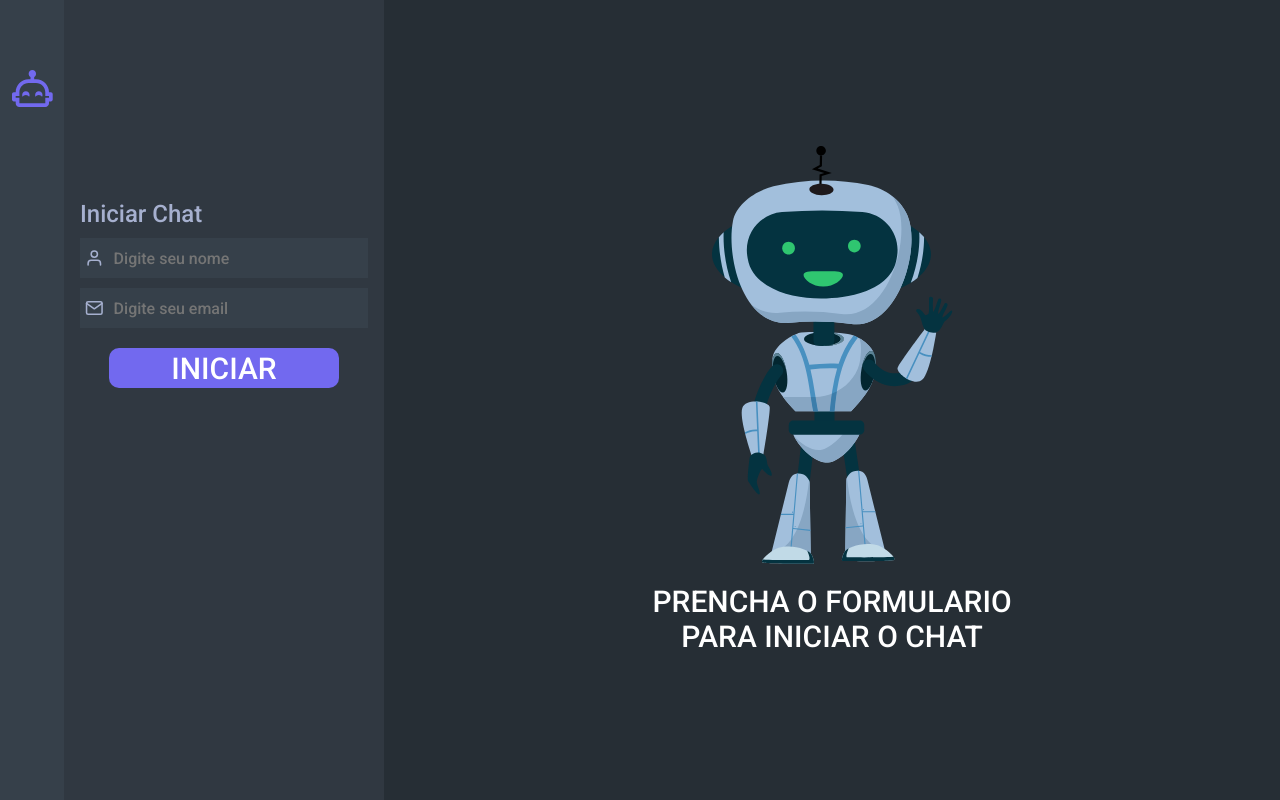
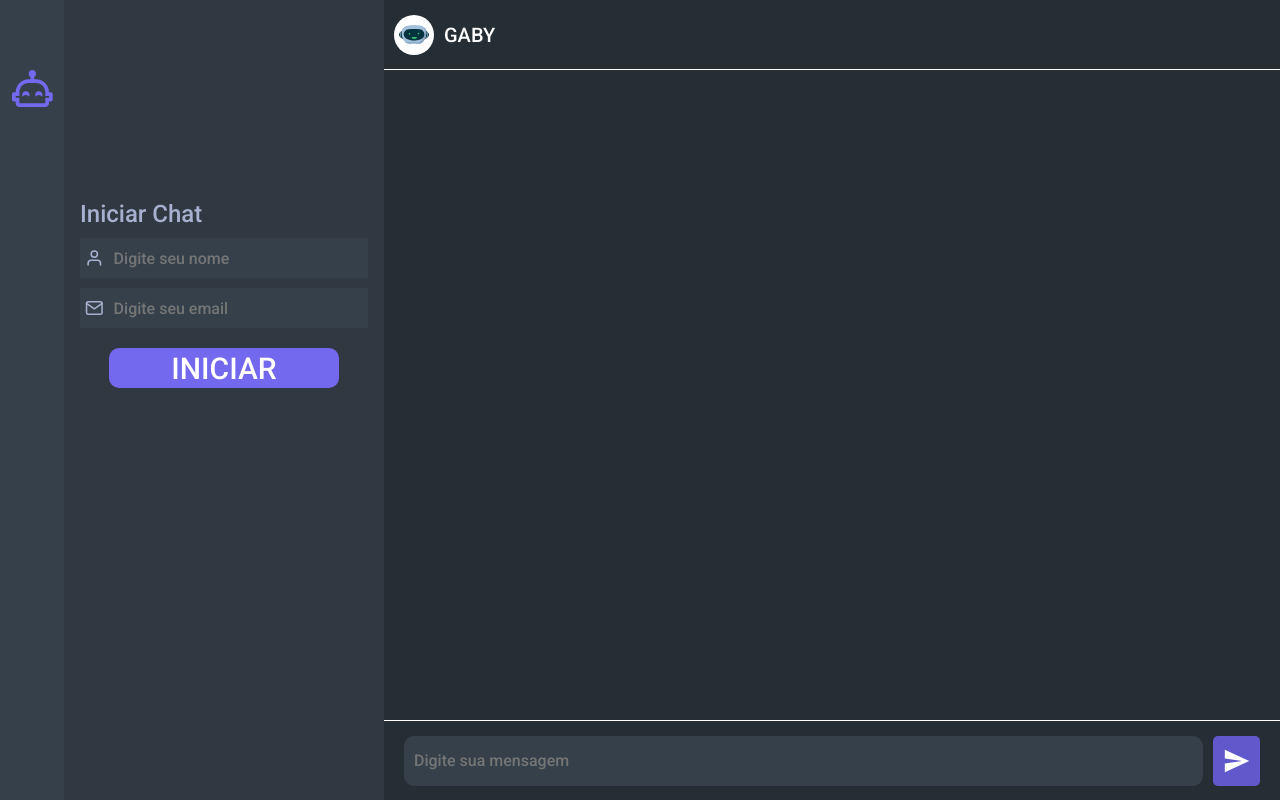
Before and after one commit to wlborges/web-guia-proff, a React (Create React App) app: page / in a window 1280 px wide. Built offline with nearby package versions, Linux system fonts and the light colour scheme.

Commit message:
create header and footer chat

```diff
--- a/src/components/chat/index.tsx
+++ b/src/components/chat/index.tsx
@@ -1,19 +1,38 @@
+import { useState } from 'react'
 import RobotImg from '../../assets/images/robot-img.svg'
+import RobotHead from '../../assets/images/robot-head.svg'
+import { IoMdSend } from 'react-icons/io'
+
 import './styles.css'
 const Chat = () => {
-    return(
+    const [session, setSession] = useState(true)
+    return (
         <div id="chat">
+            {
+                !session &&
                 <div className="session-off">
                     <img src={RobotImg} alt="Iniciar Chat" />
                     <span>PRENCHA O FORMULARIO PARA INICIAR O CHAT</span>
                 </div>
+            }
+            {
+                session &&
                 <div className="session-on">
-                <header></header>
+                    <header>
+                        <label>
+                            <img src={RobotHead} alt="GABY" />
+                        </label>
+                        <span>GABY</span>
+                    </header>
                     <body>
-
+                        <input type="text" placeholder="Digite sua mensagem" />
+                        <button>
+                            <IoMdSend />
+                        </button>
                     </body>
                     <footer></footer>
                 </div>
+            }
         </div>
     )
 }
--- a/src/components/chat/styles.css
+++ b/src/components/chat/styles.css
@@ -1,4 +1,5 @@
 #chat{
+    position: relative;
     background: #262E35;
     height: 100vh;
     display: flex;
@@ -21,3 +22,81 @@
     font-size: 3rem;
     width: 60%;
 }
+
+#chat .session-on header{
+    position: absolute;
+    width: 100%;
+    height: 7rem;
+    border-bottom: 1px solid #fff;
+    top: 0;
+    left: 0;
+
+    display: flex;
+    align-items: center;
+    padding-left: 1rem;
+}
+
+#chat .session-on header label {
+    background: #fff;
+    width: 4rem;
+    height: 4rem;
+    border-radius: 50%;
+
+    display: flex;
+    justify-content: center;
+    align-items: center;
+}
+
+#chat .session-on header label img{
+    width: 3rem;
+}
+
+#chat .session-on header span{
+   font-size: 2rem;
+   color: #fff;
+   margin-left: 1rem;
+}
+
+#chat .session-on body {
+    position: absolute;
+    left: 0;
+    bottom: 0;
+    width: 100%;
+    height: 8rem;
+    border-top: 1px solid #fff;
+    display: flex;
+    justify-content: center;
+    align-items: center;
+    padding: 2rem;
+ }
+
+ #chat .session-on body input{
+    width: 100%;
+    height: 5rem;
+    background: #36404A;
+    border: none;
+    outline: none;
+    padding-left: 1rem;
+    color: #A6B0CF;
+    border-radius: 1rem;
+ }
+
+#chat .session-on body button {
+    cursor: pointer;
+    background: #6159CB;
+    color: #fff;
+    font-size: 3rem;
+    width: 5rem;
+    height: 5rem;
+    border: none;
+    margin-left: 1rem;
+    border-radius: 0.5rem;
+    display: flex;
+    justify-content: center;
+    align-items: center;
+    transition: opacity 2ms;
+}
+
+#chat .session-on body button:hover {
+    opacity: 0.9;
+}
```
Lines whose indentation alone changed are shown as unchanged.
